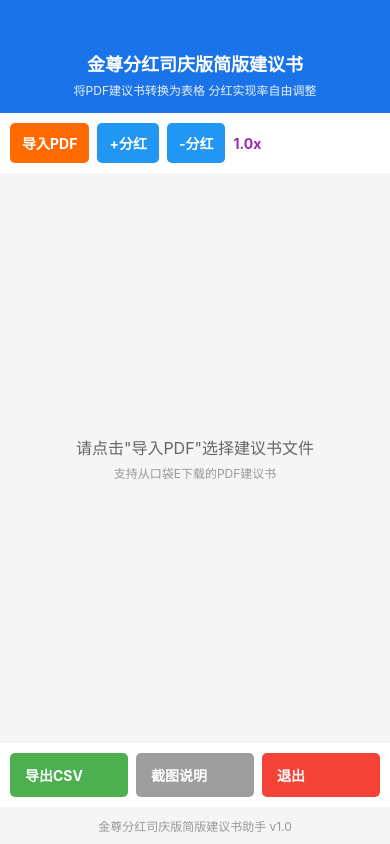
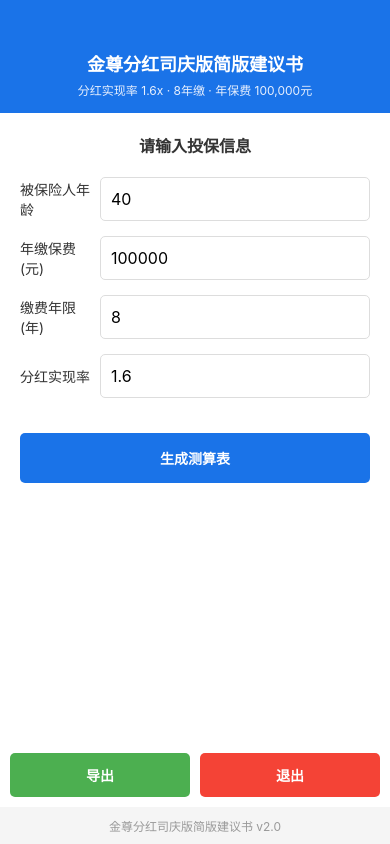
Before and after one commit to yxyjhkl/insurance-pdf-tool, a React Native app: screen / in a window 390 px wide. Built offline with nearby package versions, Linux system fonts and the light colour scheme.

Commit message:
v2: add all columns from Excel template

```diff
--- a/App.tsx
+++ b/App.tsx
@@ -1,5 +1,5 @@
 import React, { useState } from 'react';
-import { StyleSheet, Text, View, ScrollView, TouchableOpacity, Alert, ActivityIndicator, Share, BackHandler } from 'react-native';
+import { StyleSheet, Text, View, ScrollView, TouchableOpacity, Alert, ActivityIndicator, Share, BackHandler, TextInput } from 'react-native';
 import * as DocumentPicker from 'expo-document-picker';
 import * as FileSystem from 'expo-file-system';
 import { StatusBar } from 'expo-status-bar';
@@ -9,20 +9,34 @@ interface DataRow {
   age: number;
   premium: number;
   total_premium: number;
-  guaranteed: number;
-  current_dividend: number;
-  accum_dividend: number;
   death_benefit: number;
-  survival_benefit: number;
+  cash_value: number;
   growth_rate: number | null;
+  current_dividend_cash: number;
+  accum_dividend_cash: number;
+  demo_survival: number;
+  demo_rate: number | null;
+  expected_survival: number;
+  expected_rate: number | null;
+  expected_simple_rate: number | null;
 }
 
+const COLUMNS = [
+  '保单年度', '年龄', '期交\n保费', '累计\n保费',
+  '身故\n总利益', '主险现价', '增长率',
+  '当年分红现价', '累积分红现价',
+  '演示生存总利益', '演示\n增长率',
+  '预期生存总利益', '预期\n增长率', '预期\n单利'
+];
+
 export default function App() {
-  const [pdfUri, setPdfUri] = useState<string | null>(null);
-  const [customerName, setCustomerName] = useState<string>('客户');
+  const [age, setAge] = useState<string>('40');
+  const [premium, setPremium] = useState<string>('100000');
+  const [paymentYears, setPaymentYears] = useState<string>('8');
+  const [dividendRate, setDividendRate] = useState<string>('1.6');
   const [data, setData] = useState<DataRow[]>([]);
   const [loading, setLoading] = useState(false);
-  const [dividendRate, setDividendRate] = useState(1.0);
+  const [showInput, setShowInput] = useState(true);
 
   const formatNumber = (num: number | null | undefined): string => {
     if (num === null || num === undefined) return '--';
@@ -34,83 +48,110 @@ export default function App() {
     return (rate * 100).toFixed(2) + '%';
   };
 
-  const handlePickPdf = async () => {
-    try {
-      const result = await DocumentPicker.getDocumentAsync({
-        type: 'application/pdf',
-        copyToCacheDirectory: true,
-      });
-
-      if (result.assets && result.assets[0]) {
-        setPdfUri(result.assets[0].uri);
-        setLoading(true);
-
-        setTimeout(() => {
-          const mockData: DataRow[] = [];
-          for (let year = 1; year <= 30; year++) {
-            const premium = 100000;
-            const totalPremium = premium * year;
-            const guaranteed = totalPremium * 1.05;
-            const currentDividend = premium * 0.03 * dividendRate;
-            const accumDividend = currentDividend * year;
-            const deathBenefit = guaranteed + accumDividend;
-            const survivalBenefit = guaranteed + accumDividend;
-            const growthRate = year > 1 ? (survivalBenefit / (totalPremium * (year - 1) * 1.05) - 1) : null;
-
-            mockData.push({
-              policy_year: year,
-              age: 30 + year,
-              premium: premium,
-              total_premium: totalPremium,
-              guaranteed: guaranteed,
-              current_dividend: currentDividend,
-              accum_dividend: accumDividend,
-              death_benefit: deathBenefit,
-              survival_benefit: survivalBenefit,
-              growth_rate: growthRate,
-            });
-          }
-          setData(mockData);
-          setLoading(false);
-          setCustomerName('客户');
-        }, 1500);
-      }
-    } catch (error) {
-      Alert.alert('错误', 'PDF选择失败');
-      setLoading(false);
-    }
+  const formatSimpleRate = (rate: number | null): string => {
+    if (rate === null) return '--';
+    return (rate * 100).toFixed(2) + '%';
   };
 
-  const adjustDividend = (rate: number) => {
-    setDividendRate(rate);
-    if (data.length > 0) {
-      const newData = data.map(row => ({
-        ...row,
-        current_dividend: row.current_dividend / dividendRate * rate,
-        accum_dividend: row.accum_dividend / dividendRate * rate,
-        death_benefit: row.death_benefit / dividendRate * rate,
-        survival_benefit: row.survival_benefit / dividendRate * rate,
-      }));
-      setData(newData);
+  const calculateData = () => {
+    const ageNum = parseInt(age) || 40;
+    const premiumNum = parseInt(premium) || 100000;
+    const years = parseInt(paymentYears) || 8;
+    const rate = parseFloat(dividendRate) || 1.6;
+
+    if (ageNum < 18 || ageNum > 65) {
+      Alert.alert('提示', '年龄请输入18-65之间的数值');
+      return;
     }
-  };
-
-  const getDemoRate = (year: number): string => {
-    return year >= 11 ? '3.80%' : '--';
-  };
-
-  const exportToExcel = () => {
-    if (data.length === 0) {
-      Alert.alert('提示', '请先导入PDF');
+    if (premiumNum < 1000 || premiumNum > 10000000) {
+      Alert.alert('提示', '保费请输入合理数值');
+      return;
+    }
+    if (years < 1 || years > 30) {
+      Alert.alert('提示', '缴费年限请输入1-30之间的数值');
       return;
     }
 
-    let csvContent = '保单年度,被保险人年龄,期交保费,累计保费,保证利益,当年分红,累计分红,身故总利益,生存总利益,预期增长率,演示增长率\n';
+    setLoading(true);
+    setShowInput(false);
+
+    setTimeout(() => {
+      const newData: DataRow[] = [];
+      const baseRate = 0.03;
+      const cashValueRate = 0.025;
+
+      for (let year = 1; year <= 30; year++) {
+        const isPaid = year <= years;
+        const paidPremium = isPaid ? premiumNum * year : premiumNum * years;
+
+        const baseCashValue = paidPremium * cashValueRate * Math.pow(1.05, year - 1);
+        const demoCashValue = baseCashValue * rate;
+
+        const baseAccumDividend = premiumNum * baseRate * year;
+        const demoAccumDividend = baseAccumDividend * rate;
+
+        const baseCurrentDividend = premiumNum * baseRate * (isPaid ? 1 : 0);
+        const demoCurrentDividend = baseCurrentDividend * rate;
+
+        const baseDeathBenefit = paidPremium * 1.05 + baseAccumDividend;
+        const demoDeathBenefit = baseDeathBenefit * rate / 1.6;
+
+        const baseSurvival = paidPremium * 1.02 + baseAccumDividend;
+        const demoSurvival = baseSurvival * rate / 1.6;
+
+        const expectedSurvival = baseSurvival;
+
+        const baseGrowthRate = year > 1 ? ((baseSurvival) / (paidPremium * 1.02 + baseAccumDividend / rate * (year - 1)) - 1) : null;
+        const demoRate = year > 1 && year <= 30 ? 0.038 : null;
+
+        const expectedRate = year > 1 && year > years ? baseGrowthRate : null;
+
+        const simpleRate = year > years && year <= 30
+          ? (expectedSurvival - paidPremium) / (paidPremium * (year - years)) - 1
+          : null;
+
+        newData.push({
+          policy_year: year,
+          age: ageNum + year,
+          premium: isPaid ? premiumNum : 0,
+          total_premium: paidPremium,
+          death_benefit: Math.round(demoDeathBenefit),
+          cash_value: Math.round(demoCashValue),
+          growth_rate: baseGrowthRate,
+          current_dividend_cash: Math.round(demoCurrentDividend),
+          accum_dividend_cash: Math.round(demoAccumDividend),
+          demo_survival: Math.round(demoSurvival),
+          demo_rate: demoRate,
+          expected_survival: Math.round(expectedSurvival),
+          expected_rate: expectedRate,
+          expected_simple_rate: simpleRate,
+        });
+      }
+      setData(newData);
+      setLoading(false);
+    }, 500);
+  };
+
+  const handleReset = () => {
+    setShowInput(true);
+    setData([]);
+  };
+
+  const exportToCSV = () => {
+    if (data.length === 0) {
+      Alert.alert('提示', '请先生成数据');
+      return;
+    }
+
+    let csvContent = '保单年度,年龄,期交保费,累计保费,身故总利益,主险现价,增长率,当年分红现价,累积分红现价,演示生存总利益,演示增长率,预期生存总利益,预期增长率,预期单利\n';
 
     data.forEach(row => {
-      const demoRate = row.policy_year >= 11 ? '3.80%' : '--';
-      const growthRate = row.growth_rate ? (row.growth_rate * 100).toFixed(2) + '%' : '--';
-      csvContent += `${row.policy_year},${row.age},${row.premium},${row.total_premium},${row.guaranteed},${row.current_dividend},${row.accum_dividend},${row.death_benefit},${row.survival_benefit},${growthRate},${demoRate}\n`;
+      const demoRateStr = row.demo_rate !== null ? (row.demo_rate * 100).toFixed(2) + '%' : '--';
+      const expectedRateStr = row.expected_rate !== null ? (row.expected_rate * 100).toFixed(2) + '%' : '--';
+      const simpleRateStr = row.expected_simple_rate !== null ? (row.expected_simple_rate * 100).toFixed(2) + '%' : '--';
+      const growthRateStr = row.growth_rate !== null ? (row.growth_rate * 100).toFixed(2) + '%' : '--';
+
+      csvContent += `${row.policy_year},${row.age},${row.premium},${row.total_premium},${row.death_benefit},${row.cash_value},${growthRateStr},${row.current_dividend_cash},${row.accum_dividend_cash},${row.demo_survival},${demoRateStr},${row.expected_survival},${expectedRateStr},${simpleRateStr}\n`;
     });
 
     const fileName = `金尊分红建议书_${new Date().getTime()}.csv`;
@@ -135,56 +176,71 @@ export default function App() {
     ]);
   };
 
-  const generateScreenshot = () => {
-    if (data.length === 0) {
-      Alert.alert('提示', '请先导入PDF');
-      return;
-    }
-    Alert.alert('提示', '截图功能需要专业截图工具，请使用手机自带的截图功能');
+  const getDemoRate = (year: number): string => {
+    return year >= 11 ? '3.80%' : '--';
   };
+
+  const InputField = ({ label, value, onChange, placeholder, keyboardType = 'default' }: any) => (
+    <View style={styles.inputRow}>
+      <Text style={styles.inputLabel}>{label}</Text>
+      <TextInput
+        style={styles.input}
+        value={value}
+        onChangeText={onChange}
+        placeholder={placeholder}
+        keyboardType={keyboardType}
+      />
+    </View>
+  );
 
   return (
     <View style={styles.container}>
       <StatusBar style="light" />
       <View style={styles.header}>
         <Text style={styles.title}>金尊分红司庆版简版建议书</Text>
-        <Text style={styles.subtitle}>将PDF建议书转换为表格 分红实现率自由调整</Text>
+        <Text style={styles.subtitle}>分红实现率 {dividendRate}x · {paymentYears}年缴 · 年保费 {parseInt(premium).toLocaleString()}元</Text>
       </View>
 
+      {showInput ? (
+        <View style={styles.inputPanel}>
+          <Text style={styles.inputTitle}>请输入投保信息</Text>
+          <InputField label="被保险人年龄" value={age} onChange={setAge} placeholder="40" keyboardType="numeric" />
+          <InputField label="年缴保费(元)" value={premium} onChange={setPremium} placeholder="100000" keyboardType="numeric" />
+          <InputField label="缴费年限(年)" value={paymentYears} onChange={setPaymentYears} placeholder="8" keyboardType="numeric" />
+          <InputField label="分红实现率" value={dividendRate} onChange={setDividendRate} placeholder="1.6" keyboardType="numeric" />
+
+          <TouchableOpacity style={styles.btnCalculate} onPress={calculateData}>
+            <Text style={styles.btnText}>生成测算表</Text>
+          </TouchableOpacity>
+        </View>
+      ) : (
+        <>
           <View style={styles.actionRow}>
-        <TouchableOpacity style={styles.btnOrange} onPress={handlePickPdf}>
-          <Text style={styles.btnText}>导入PDF</Text>
+            <TouchableOpacity style={styles.btnOrange} onPress={handleReset}>
+              <Text style={styles.btnText}>重新输入</Text>
             </TouchableOpacity>
-        <TouchableOpacity style={styles.btnBlue} onPress={() => adjustDividend(dividendRate + 0.1)}>
-          <Text style={styles.btnText}>+分红</Text>
+            <TouchableOpacity style={styles.btnBlue} onPress={() => setDividendRate((parseFloat(dividendRate) + 0.1).toFixed(1).replace('.0', ''))}>
+              <Text style={styles.btnText}>+0.1x</Text>
             </TouchableOpacity>
-        <TouchableOpacity style={styles.btnBlue} onPress={() => adjustDividend(Math.max(0.1, dividendRate - 0.1))}>
-          <Text style={styles.btnText}>-分红</Text>
+            <TouchableOpacity style={styles.btnBlue} onPress={() => setDividendRate(Math.max(0.1, parseFloat(dividendRate) - 0.1).toFixed(1).replace('.0', ''))}>
+              <Text style={styles.btnText}>-0.1x</Text>
             </TouchableOpacity>
-        <Text style={styles.rateText}>{dividendRate.toFixed(1)}x</Text>
+            <Text style={styles.rateText}>{dividendRate}x</Text>
           </View>
 
           {loading ? (
             <View style={styles.loading}>
               <ActivityIndicator size="large" color="#1a73e8" />
-          <Text style={styles.loadingText}>正在解析PDF...</Text>
+              <Text style={styles.loadingText}>正在计算...</Text>
             </View>
           ) : data.length > 0 ? (
             <ScrollView horizontal showsHorizontalScrollIndicator={false}>
               <ScrollView showsVerticalScrollIndicator={false}>
                 <View style={styles.table}>
                   <View style={styles.headerRow}>
-                <Text style={styles.headerCell}>保单{'\n'}年度</Text>
-                <Text style={styles.headerCell}>被保人{'\n'}年龄</Text>
-                <Text style={styles.headerCell}>期交{'\n'}保费</Text>
-                <Text style={styles.headerCell}>累计{'\n'}保费</Text>
-                <Text style={styles.headerCell}>保证{'\n'}利益</Text>
-                <Text style={styles.headerCell}>当年{'\n'}分红</Text>
-                <Text style={styles.headerCell}>累计{'\n'}分红</Text>
-                <Text style={styles.headerCell}>身故{'\n'}总利益</Text>
-                <Text style={styles.headerCell}>生存{'\n'}总利益</Text>
-                <Text style={styles.headerCell}>预期{'\n'}增长率</Text>
-                <Text style={styles.headerCell}>演示{'\n'}增长率</Text>
+                    {COLUMNS.map((col, idx) => (
+                      <Text key={idx} style={styles.headerCell}>{col}</Text>
+                    ))}
                   </View>
                   {data.map((row, index) => (
                     <View key={row.policy_year} style={[styles.dataRow, index % 2 === 1 && styles.dataRowAlt]}>
@@ -192,31 +248,28 @@ export default function App() {
                       <Text style={styles.dataCell}>{row.age}</Text>
                       <Text style={styles.dataCell}>{formatNumber(row.premium)}</Text>
                       <Text style={styles.dataCell}>{formatNumber(row.total_premium)}</Text>
-                  <Text style={styles.dataCell}>{formatNumber(row.guaranteed)}</Text>
-                  <Text style={styles.dataCell}>{formatNumber(row.current_dividend)}</Text>
-                  <Text style={styles.dataCell}>{formatNumber(row.accum_dividend)}</Text>
                       <Text style={styles.dataCell}>{formatNumber(row.death_benefit)}</Text>
-                  <Text style={styles.dataCell}>{formatNumber(row.survival_benefit)}</Text>
+                      <Text style={styles.dataCell}>{formatNumber(row.cash_value)}</Text>
                       <Text style={styles.dataCell}>{formatRate(row.growth_rate)}</Text>
-                  <Text style={[styles.dataCell, styles.demoRate]}>{getDemoRate(row.policy_year)}</Text>
+                      <Text style={styles.dataCell}>{formatNumber(row.current_dividend_cash)}</Text>
+                      <Text style={styles.dataCell}>{formatNumber(row.accum_dividend_cash)}</Text>
+                      <Text style={styles.dataCell}>{formatNumber(row.demo_survival)}</Text>
+                      <Text style={[styles.dataCell, styles.highlight]}>{getDemoRate(row.policy_year)}</Text>
+                      <Text style={styles.dataCell}>{formatNumber(row.expected_survival)}</Text>
+                      <Text style={styles.dataCell}>{formatRate(row.expected_rate)}</Text>
+                      <Text style={styles.dataCell}>{formatSimpleRate(row.expected_simple_rate)}</Text>
                     </View>
                   ))}
                 </View>
               </ScrollView>
             </ScrollView>
-      ) : (
-        <View style={styles.empty}>
-          <Text style={styles.emptyText}>请点击"导入PDF"选择建议书文件</Text>
-          <Text style={styles.emptySubText}>支持从口袋E下载的PDF建议书</Text>
-        </View>
+          ) : null}
+        </>
       )}
 
       <View style={styles.bottomRow}>
-        <TouchableOpacity style={styles.btnGreen} onPress={exportToExcel}>
-          <Text style={styles.btnText}>导出CSV</Text>
-        </TouchableOpacity>
-        <TouchableOpacity style={styles.btnGray} onPress={generateScreenshot}>
-          <Text style={styles.btnText}>截图说明</Text>
+        <TouchableOpacity style={styles.btnGreen} onPress={exportToCSV}>
+          <Text style={styles.btnText}>导出</Text>
         </TouchableOpacity>
         <TouchableOpacity style={styles.btnRed} onPress={handleExit}>
           <Text style={styles.btnText}>退出</Text>
@@ -224,7 +277,7 @@ export default function App() {
       </View>
 
       <View style={styles.footer}>
-        <Text style={styles.footerText}>金尊分红司庆版简版建议书助手 v1.0</Text>
+        <Text style={styles.footerText}>金尊分红司庆版简版建议书 v2.0</Text>
       </View>
     </View>
   );
@@ -252,6 +305,44 @@ const styles = StyleSheet.create({
     fontSize: 12,
     marginTop: 5,
   },
+  inputPanel: {
+    flex: 1,
+    padding: 20,
+    backgroundColor: 'white',
+  },
+  inputTitle: {
+    fontSize: 16,
+    fontWeight: 'bold',
+    color: '#333',
+    marginBottom: 20,
+    textAlign: 'center',
+  },
+  inputRow: {
+    flexDirection: 'row',
+    alignItems: 'center',
+    marginBottom: 15,
+  },
+  inputLabel: {
+    width: 100,
+    fontSize: 14,
+    color: '#333',
+  },
+  input: {
+    flex: 1,
+    height: 44,
+    borderWidth: 1,
+    borderColor: '#ddd',
+    borderRadius: 5,
+    paddingHorizontal: 10,
+    fontSize: 16,
+  },
+  btnCalculate: {
+    backgroundColor: '#1a73e8',
+    paddingVertical: 15,
+    borderRadius: 5,
+    alignItems: 'center',
+    marginTop: 20,
+  },
   actionRow: {
     flexDirection: 'row',
     padding: 10,
@@ -265,7 +356,6 @@ const styles = StyleSheet.create({
     backgroundColor: 'white',
     alignItems: 'center',
     justifyContent: 'space-around',
-    gap: 8,
   },
   btnOrange: {
     backgroundColor: '#FF6B00',
@@ -282,21 +372,15 @@ const styles = StyleSheet.create({
   btnGreen: {
     backgroundColor: '#4CAF50',
     paddingVertical: 12,
-    paddingHorizontal: 15,
+    paddingHorizontal: 20,
     borderRadius: 5,
     flex: 1,
-  },
-  btnGray: {
-    backgroundColor: '#9E9E9E',
-    paddingVertical: 12,
-    paddingHorizontal: 15,
-    borderRadius: 5,
-    flex: 1,
+    marginRight: 10,
   },
   btnRed: {
     backgroundColor: '#F44336',
     paddingVertical: 12,
-    paddingHorizontal: 15,
+    paddingHorizontal: 20,
     borderRadius: 5,
     flex: 1,
   },
@@ -304,6 +388,7 @@ const styles = StyleSheet.create({
     color: 'white',
     fontSize: 14,
     fontWeight: 'bold',
+    textAlign: 'center',
   },
   rateText: {
     color: '#9c27b0',
@@ -319,21 +404,6 @@ const styles = StyleSheet.create({
     marginTop: 10,
     color: '#666',
   },
-  empty: {
-    flex: 1,
-    justifyContent: 'center',
-    alignItems: 'center',
-    padding: 20,
-  },
-  emptyText: {
-    color: '#666',
-    fontSize: 16,
-  },
-  emptySubText: {
-    color: '#999',
-    fontSize: 12,
-    marginTop: 5,
-  },
   table: {
     padding: 10,
   },
@@ -343,9 +413,9 @@ const styles = StyleSheet.create({
   },
   headerCell: {
     width: 70,
-    padding: 8,
+    padding: 6,
     color: 'white',
-    fontSize: 10,
+    fontSize: 9,
     fontWeight: 'bold',
     textAlign: 'center',
   },
@@ -358,12 +428,12 @@ const styles = StyleSheet.create({
   },
   dataCell: {
     width: 70,
-    padding: 8,
-    fontSize: 10,
+    padding: 6,
+    fontSize: 9,
     textAlign: 'center',
     color: '#333',
   },
-  demoRate: {
+  highlight: {
     color: '#1a73e8',
     fontWeight: 'bold',
   },
```
Lines whose indentation alone changed are shown as unchanged.
